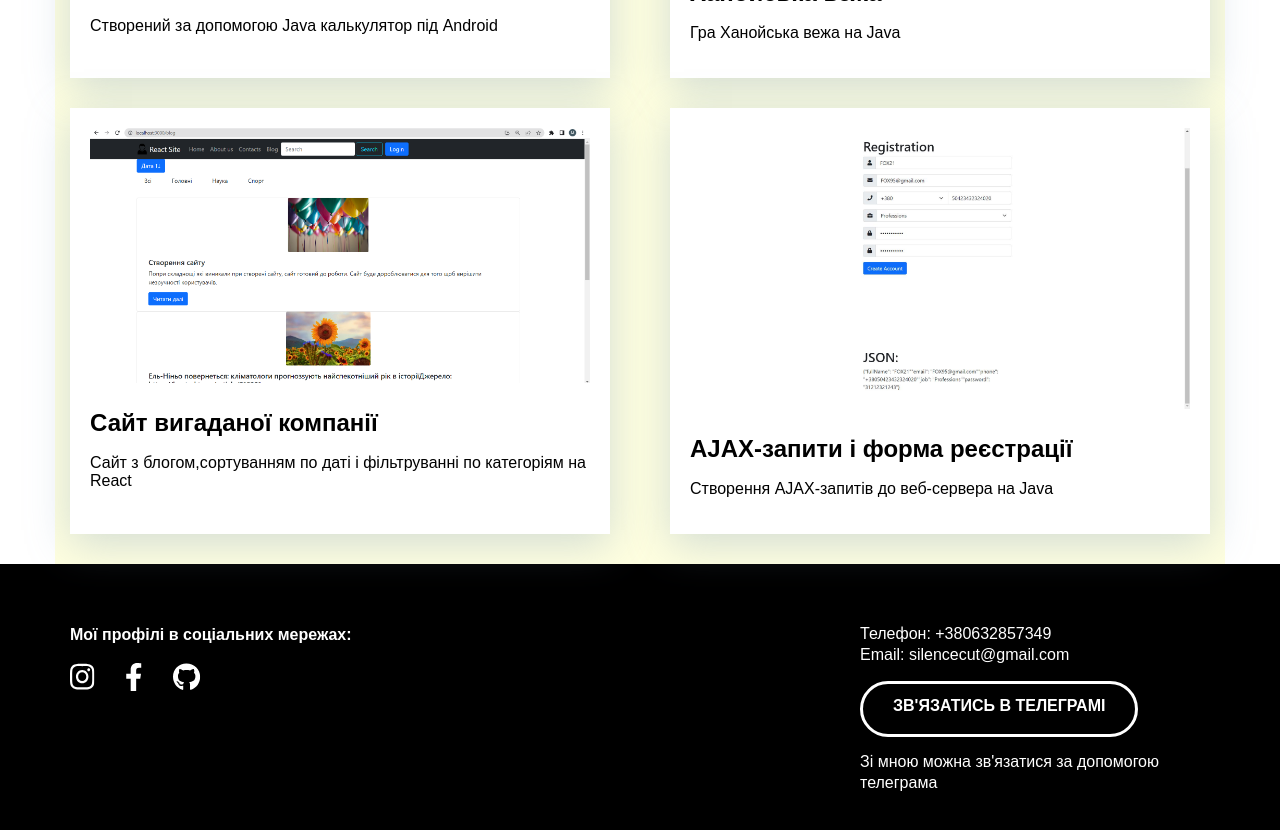
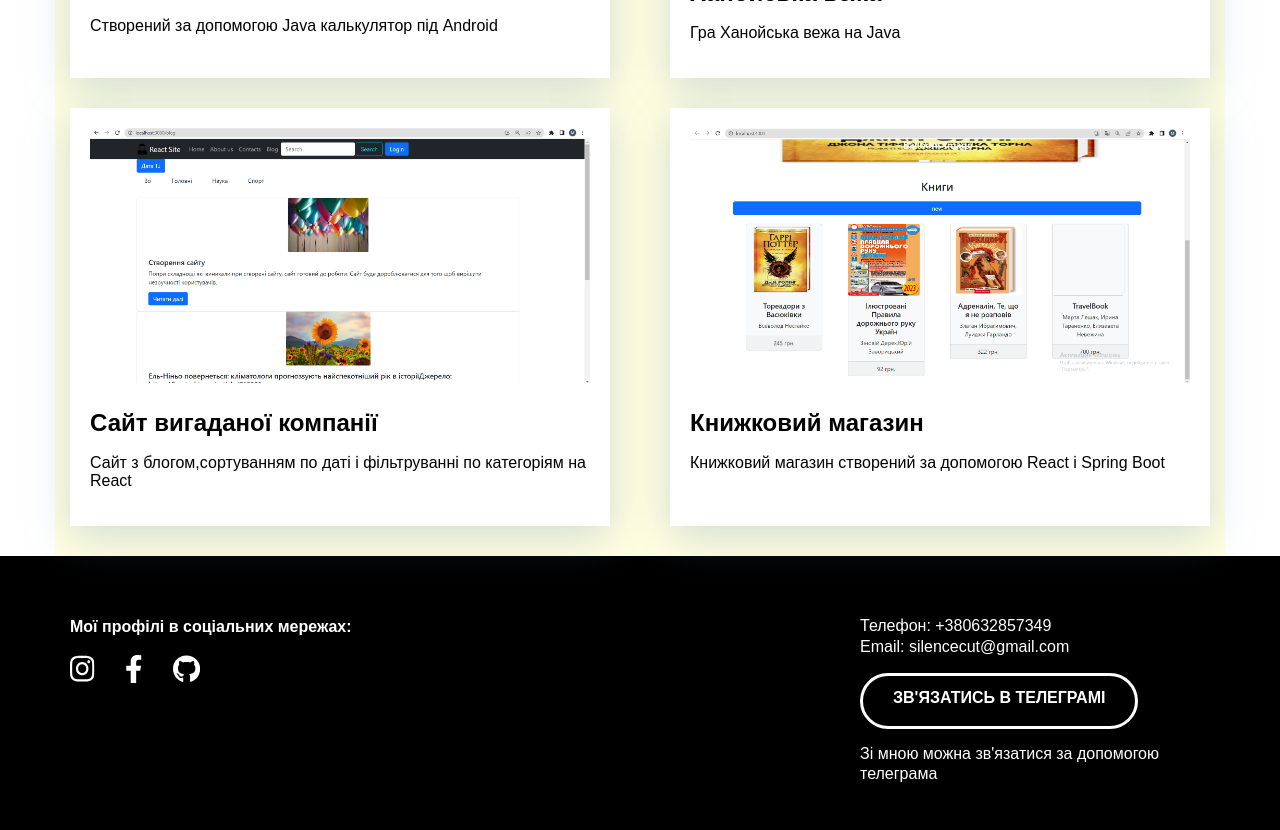
Before and after one commit to NfolZordo/PZ-2004_Collective_work, an Angular app: page /komar in a window 1280 px wide. Shown: the part 2720-3550 px from the top of the page. Built offline with nearby package versions, Linux system fonts and the light colour scheme.

Commit message:
resolve problem

```diff
--- a/src/app/students/komar/komar.component.html
+++ b/src/app/students/komar/komar.component.html
@@ -144,10 +144,10 @@
         </div>
 
         <div class="card-main">
-          <a href="#" class="card-link">
-            <img class="image-card" src="assets/komar/resume/reg.jpg" alt="">
-            <h3 class="card-title">AJAX-запити і форма реєстрації</h3>
-            <p>Створення AJAX-запитів до веб-сервера на Java</p>
+          <a href="https://github.com/silenceprog/ShopFront" class="card-link">
+            <img class="image-card" src="assets/komar/resume/site-book.png" alt="">
+            <h3 class="card-title">Книжковий магазин</h3>
+            <p>Книжковий магазин створений за допомогою React і Spring Boot</p>
           </a>
         </div>
       </div>
```
